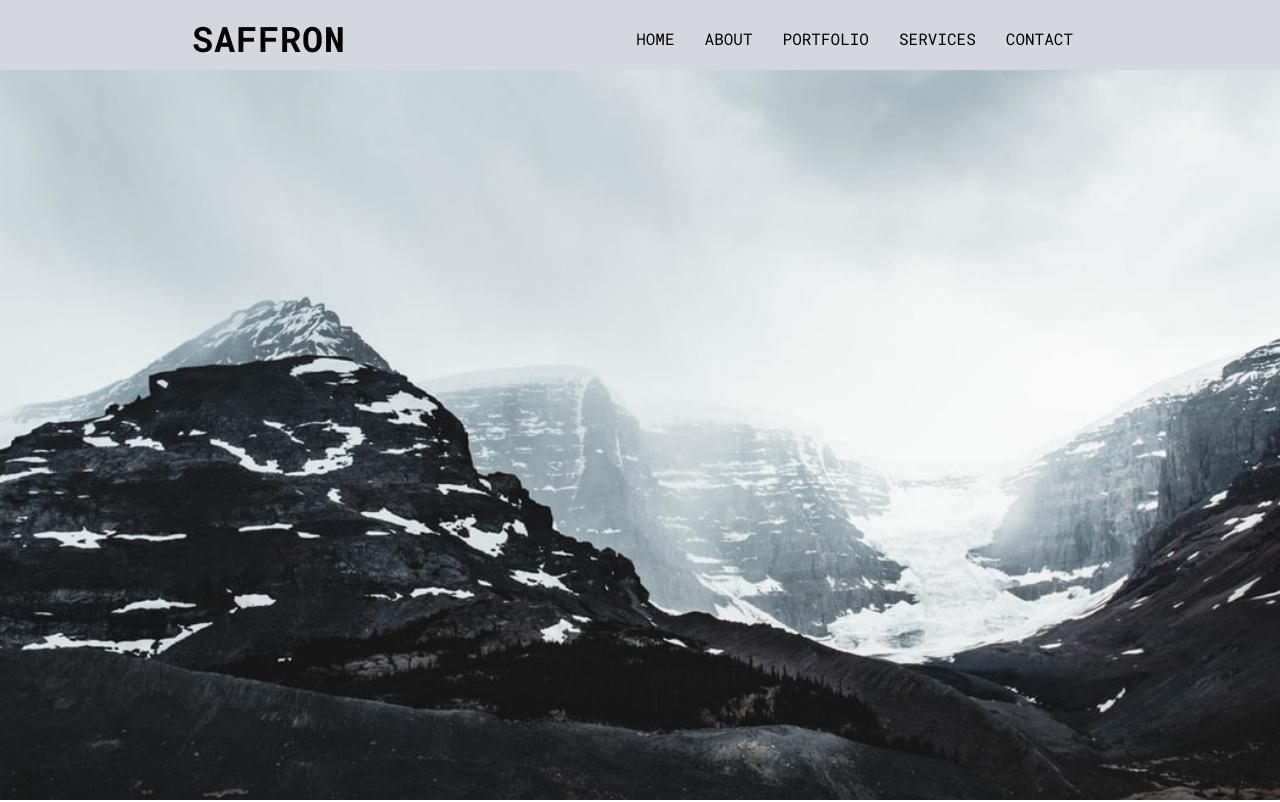
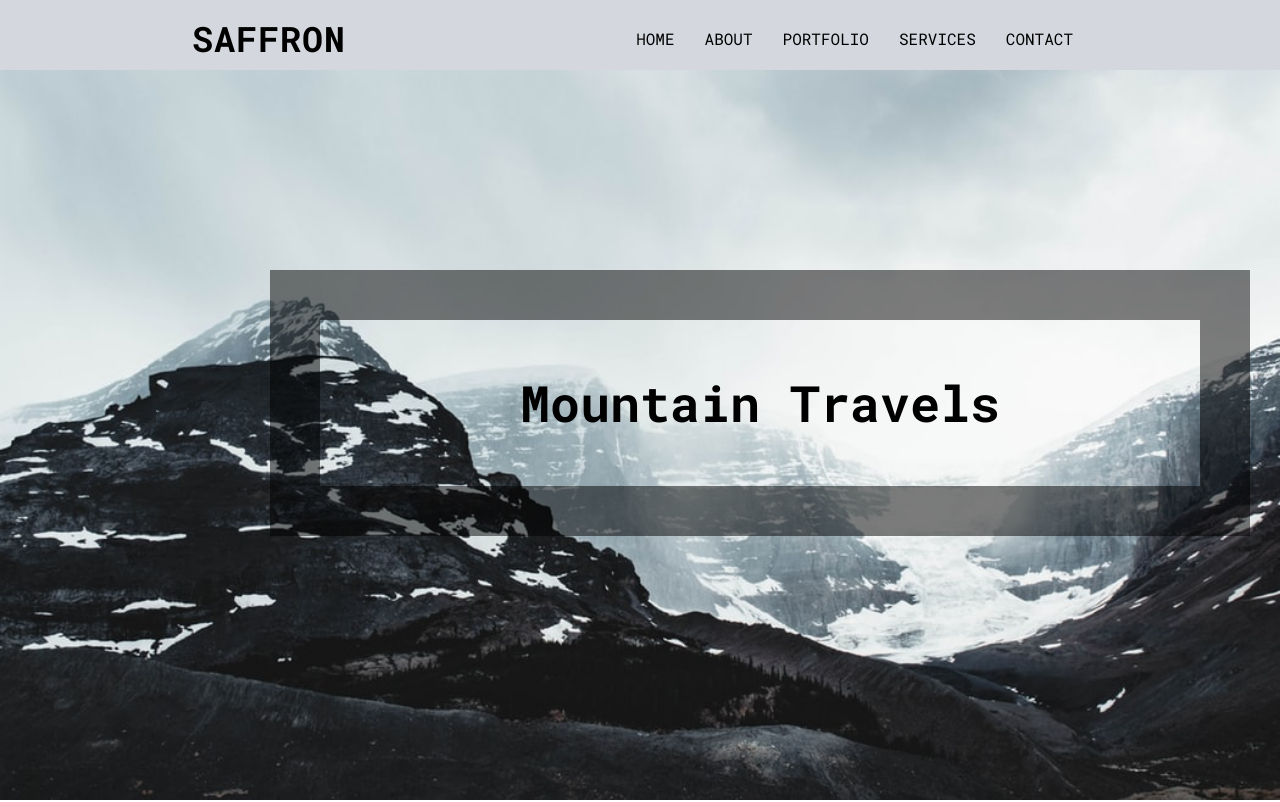
Before and after one commit to DilanLivera/animating-nav-bar, a plain HTML site: page index.html in a window 1280 px wide. Shown: the top 802 px of the page. Drawn offline with Linux system fonts and the light colour scheme.

Commit message:
update landing page

```diff
--- a/index.html
+++ b/index.html
@@ -8,18 +8,27 @@
   <title>Animating Nav Bar</title>
 </head>
 <body>
-  <div>
-  <div class="nav-bar">
+  <header>
     <a href="#" class="logo">Saffron</a>
-    <ul class="nav">
+    <nav>
+      <div class="hamburger">
+        <div class="line"></div>
+        <div class="line"></div>
+        <div class="line"></div>
+      </div>
+      <ul class="nav-list">
         <li><a href="#home">Home</a></li>
         <li><a href="#about">About</a></li>
         <li><a href="#portfolio">Portfolio</a></li>
         <li><a href="#services">Services</a></li>
         <li><a href="#contact">Contact</a></li>
       </ul>
+    </nav>
+  </header>
+  <section class="main">
+    <div class="banner-area" id="home">
+      <h1>Mountain Travels</h1>
     </div>
-  <div class="banner-area" id="home"></div>
     <div class="about-area" id="about">
       <div class="text-part">
         <h1>About</h1>
@@ -60,5 +69,6 @@
           eligendi repellat non perferendis? Asperiores expedita quam odio rerum voluptatem? Id soluta eaque illo maiores quo? Quasi, provident.</p>
       </div>
     </div>
+  </section>
 </body>
 </html>
--- a/scripts/css/main.scss
+++ b/scripts/css/main.scss
@@ -1,9 +1,13 @@
 @import url('https://fonts.googleapis.com/css?family=Roboto+Mono:400,500,700&display=swap');
+
+* {
+  margin: 0;
+  padding: 0;
+  box-sizing: border-box;
+}
 
 body {
   /* background-color: dodgerblue; */
-  margin: 0;
-  padding: 0;
   font-family: 'Roboto Mono';
 }
 
@@ -11,7 +15,7 @@ html {
   scroll-behavior: smooth;
 }
 
-.nav-bar {
+header {
   position: fixed;
   display: flex;
   justify-content: space-between;
@@ -23,11 +27,14 @@ html {
   height: 70px;
   z-index: 1;
 
-  .nav {
-    display: flex;
-    justify-content: right;
-    list-style: none;
+  nav {
     margin-right: 15%;
+
+    .nav-list {
+      display: flex;
+      justify-content: right;
+      list-style: none;
+    }
   }
 
   .logo {
@@ -58,6 +65,16 @@ a:hover {
   height: 100vh;
   background-repeat: no-repeat;
   background-size: cover;
+
+  h1 {
+    padding: 50px 200px;
+    display: inline-block;
+    position: relative;
+    top: 40vh;
+    right: -25vw;
+    font-size: 50px;
+    outline: 50px solid rgba(0,0,0,0.5);
+  }
 }
 
 .about-area, .portfolio-area, .services-area, .contact-area {
```
Also changed, not shown: scripts/css/main.css, 1 other file. Lines whose indentation alone changed are shown as unchanged.
